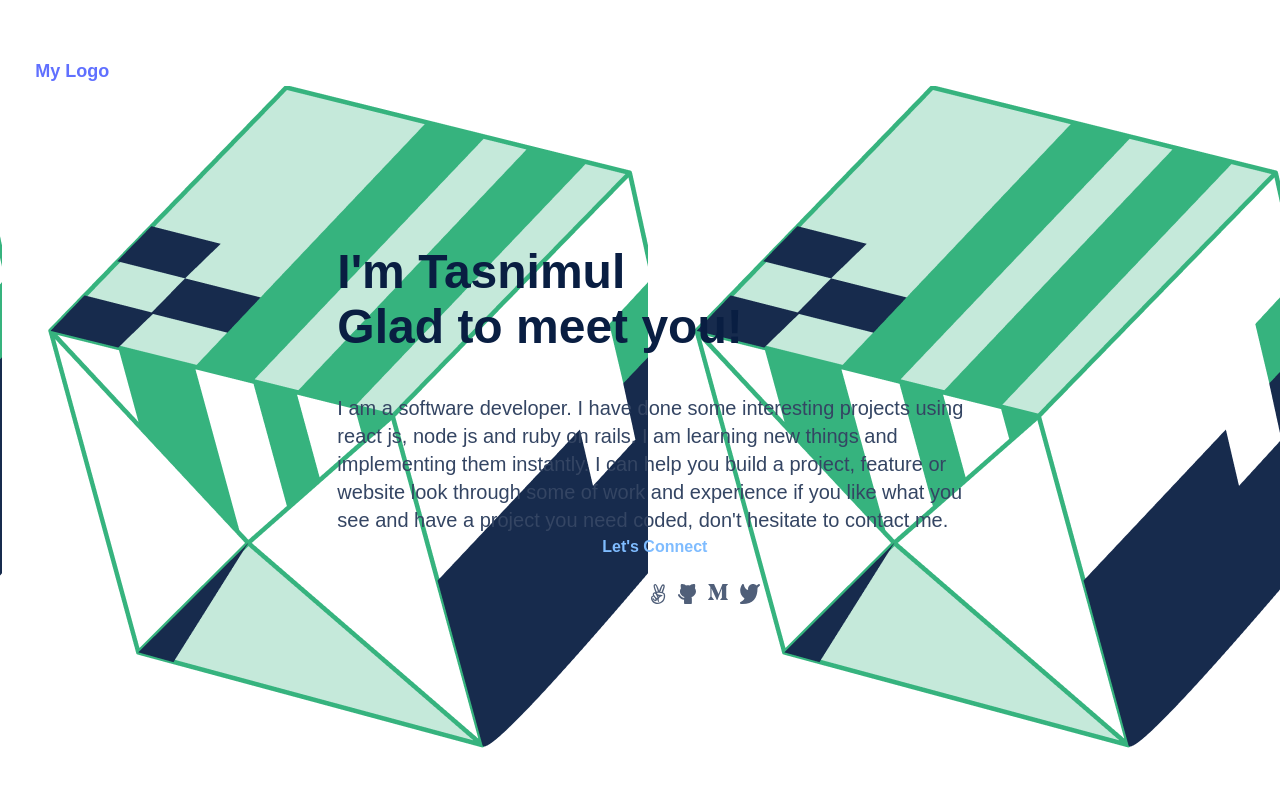
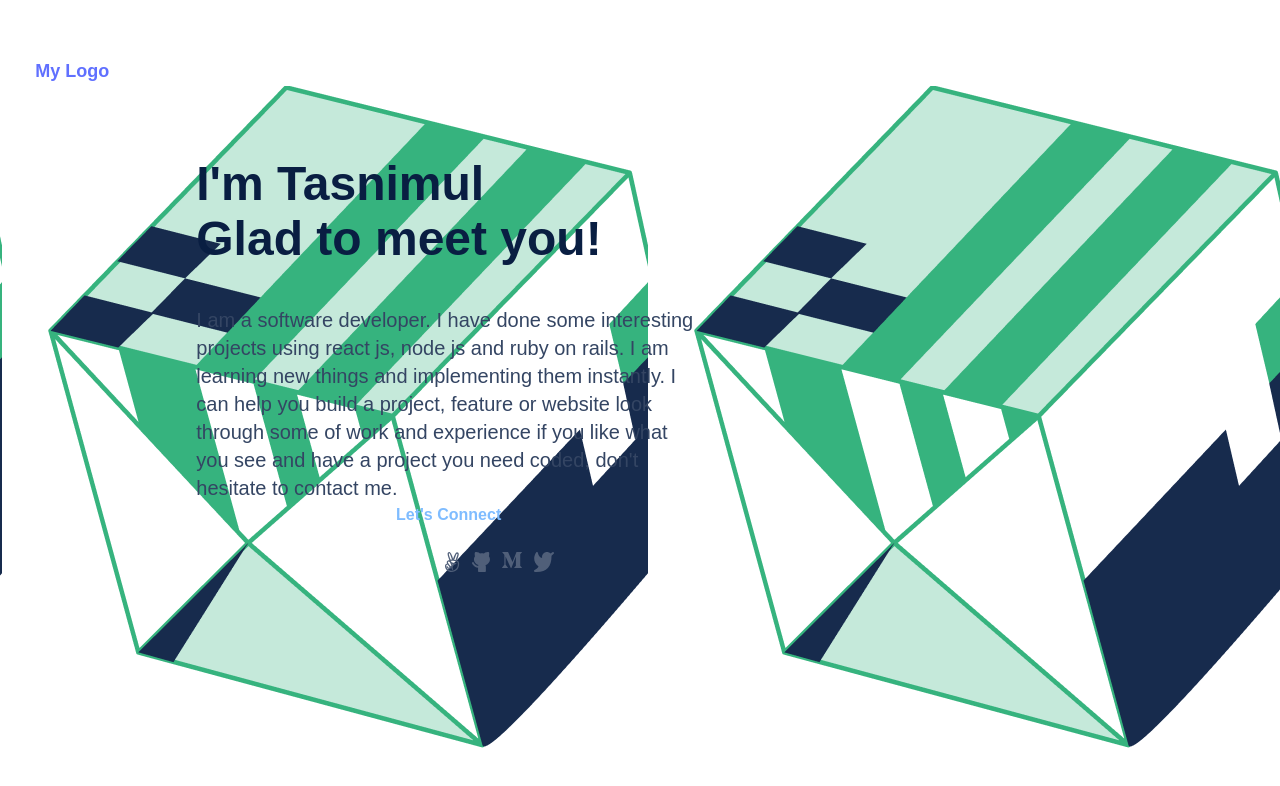
Before and after one commit to tasnimulhasan07/mobile-, a website: page index.html in a window 1280 px wide. Drawn offline with Linux system fonts and the light colour scheme.

Commit message:
Update style.css

```diff
--- a/style.css
+++ b/style.css
@@ -38,8 +38,8 @@ nav h1.logo {
   text-align: center;
   align-items: center;
   justify-content: flex-start;
-  margin: 2%
-  }
+  margin: 2%;
+}
 
 nav ul {
   float: right;
@@ -54,7 +54,7 @@ nav ul li {
 
 a:hover {
   background: #acb7c3;
-  transition: 0.4s
+  transition: 0.4s;
 }
 
 .nav-items {
@@ -70,11 +70,11 @@ a:hover {
   flex-direction: column;
   height: 50vh;
   justify-content: flex-start;
-  position: absolute;
   top: 30%;
   left: 20%;
   width: 62%;
 }
+
 .homepage {
   display: flex;
   justify-content: flex-start;
```
